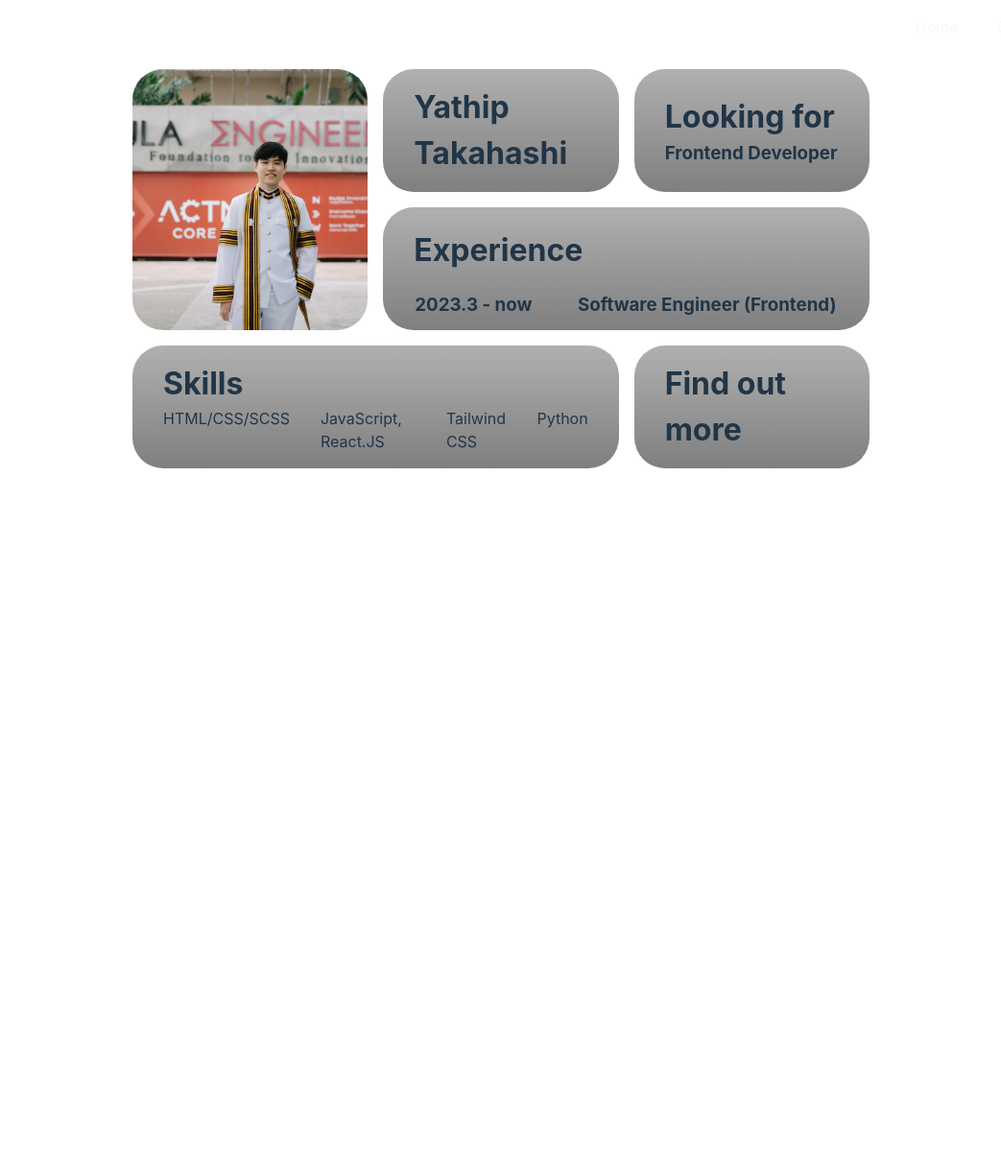
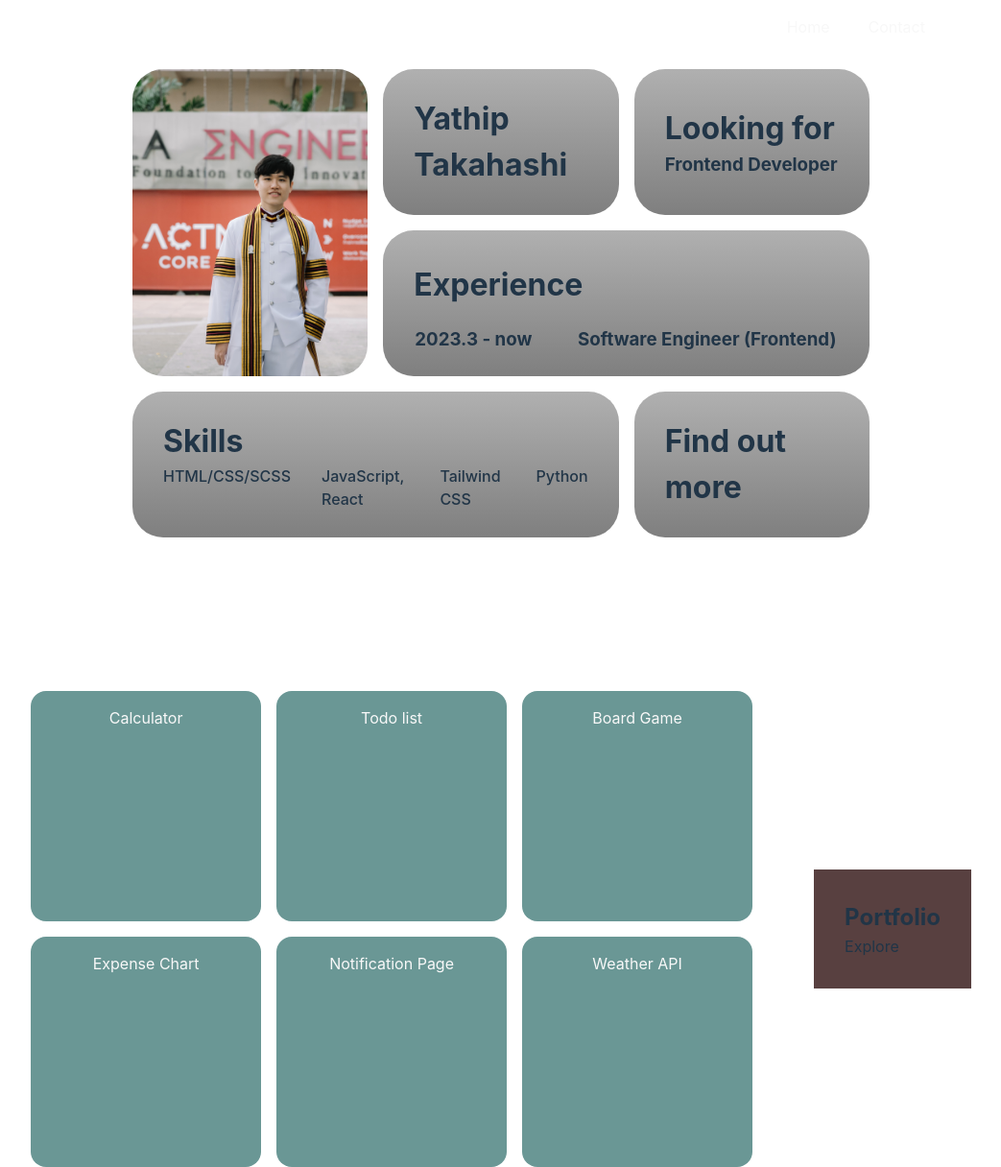
Before and after one commit to Ken-Takahashi-Q/portfolio-react, a React (Vite) app: page / in a window 1280 px wide. Shown: the whole page at 96% size, without its empty margins (118-1161 px from the left). Before the commit the page ends 800 px from the top, so only its background shows below. Built offline with nearby package versions, Linux system fonts and the light colour scheme.

Commit message:
Add gallery

```diff
--- a/src/Home.jsx
+++ b/src/Home.jsx
@@ -49,13 +49,15 @@ function Home() {
           {/* <h1>Profile pic</h1> */}
         </div>
         <div className="card-round card-2">
-          <h1>Yathip Takahashi</h1>
+          <h1 className="fullname">Yathip Takahashi</h1>
           <h1 className="nickname">KEN</h1>
         </div>
+
         <div className="card-round card-3">
           <h1>Looking for</h1>
           <h3>Frontend Developer</h3>
         </div>
+
         <div className="card-round card-4">
           <h1>Experience</h1>
           <div className="experience">
@@ -69,7 +71,7 @@ function Home() {
           <h1>Skills</h1>
           <ul>
             <li>HTML/CSS/SCSS</li>
-            <li>JavaScript, React.JS</li>
+            <li>JavaScript, React</li>
             <li>Tailwind CSS</li>
             <li>Python</li>
           </ul>
@@ -91,9 +93,15 @@ function Home() {
               <h3>LinkedIn</h3>
             </a>
             <a className="github" href="https://github.com/Ken-Takahashi-Q">
-            <img src="/images/logo-github.png"></img>
+              <img src="/images/logo-github.png"></img>
               <h3>Github</h3>
             </a>
+
+            <a className="resume" href="/resume.pdf">
+
+              <h3>Resume</h3>
+            </a>
+
           </div>
           <div className="find-out-more">
             <RightCircleOutlined rotate={270} style={{fontSize: "3em"}}
@@ -104,10 +112,11 @@ function Home() {
 
       </div>
 
+      <span className={`separator ${showContact ? "show" : ""}`}></span>
+
       <div className="gallery">
-        {/* <Gallery /> */}
-        {/* <Carousel autoplay> */}
-          {/* <a href="https://elegant-dragon-097141.netlify.app/12-calculator%20app/" target={'_blank'}>
+        <div className="gallery-container">
+          <a href="https://elegant-dragon-097141.netlify.app/12-calculator%20app/" target={'_blank'}>
             <div className='gallery card'>
               <div className="cardname">
                 <p>Calculator</p>
@@ -121,8 +130,46 @@ function Home() {
                 <p>Todo list</p>
               </div>
             </div>
-          </a> */}
-        {/* </Carousel> */}
+          </a>
+
+          <a href="https://mancala-boardgame.netlify.app/" target={'_blank'}>
+            <div className='gallery card'>
+              <div className="cardname">
+                <p>Board Game</p>
+              </div>
+            </div>
+          </a>
+
+          <a href="https://elegant-dragon-097141.netlify.app/09-expense%20chart/" target={'_blank'}>
+            <div className='gallery card'>
+              <div className="cardname">
+                <p>Expense Chart</p>
+              </div>
+            </div>
+          </a>
+
+          <a href="https://elegant-dragon-097141.netlify.app/07-notification%20page/" target={'_blank'}>
+            <div className='gallery card'>
+              <div className="cardname">
+                <p>Notification Page</p>
+              </div>
+            </div>
+          </a>
+
+          <a href="https://elegant-dragon-097141.netlify.app/14-weather%20api/" target={'_blank'}>
+            <div className='gallery card'>
+              <div className="cardname">
+                <p>Weather API</p>
+              </div>
+            </div>
+          </a>
+        </div>
+
+        <div className="gallery-text">
+          <h2>Portfolio</h2>
+          <p>Explore</p>
+        </div>
+
       </div>
 
     </div>
--- a/src/Home.scss
+++ b/src/Home.scss
@@ -18,6 +18,8 @@ a {
   flex-direction: column;
   justify-content: center;
   align-items: center;
+  width: 100%;
+  overflow-x: hidden;
 }
 
 .card-container {
@@ -47,19 +49,24 @@ a {
 
   .card-1 {
     grid-area: 1 / 1 / 3 / 2;
-    background-image: url("../public/images/profile.jpg");
+    background-image: url("/images/profile.jpg");
     background-repeat: none;
     background-position: center;
     background-size: cover;
   }
   .card-2 {
     grid-area: 1 / 2 / 2 / 3;
+    display: flex;
+    justify-content: center;
     position: relative;
 
+    .fullname {
+      position: absolute;
+    }
+
     .nickname {
-      position: absolute;
+      text-align: center;
       font-size: 5em;
-      opacity: 0;
     }
 
     &:hover {
@@ -138,6 +145,7 @@ a {
     ul  {
       display: flex;
       gap: 2em;
+      font-weight: 500;
       list-style: none;
     }
   }
@@ -202,7 +210,7 @@ a {
 
         &.linkedin {
           color: black;
-          background-color: rgb(210, 210, 210);
+          background-color: rgb(222, 222, 222);
 
           &:hover {
             background-color: rgb(235, 235, 235);
@@ -219,6 +227,19 @@ a {
 
           &:hover {
             background-color: rgb(81, 81, 81);
+            transition: all 0.3s ease;
+          }
+
+          &:not(:hover) {
+            transition: all 0.3s ease;
+          }
+        }
+
+        &.resume {
+          background-color: #ce5353;
+
+          &:hover {
+            background-color: rgb(160, 40, 40);
             transition: all 0.3s ease;
           }
 
@@ -250,6 +271,7 @@ a {
       opacity: 1;
       transition: all 0.7s ease;
     }
+
     &:target ~ .card-7 {
       transform: scale(1);
       opacity: 1;
@@ -271,17 +293,59 @@ a {
   }
 }
 
+.separator {
+  width: 70%;
+  height: 1em;
+  transition: all 0.75s ease;
+  // border-bottom: 2px solid rgb(77, 99, 86);
+  margin: 1em 0;
+  &.show {
+    height: 2em;
+    transition: all 0.75s ease;
+  }
+}
+
 .gallery {
   display: flex;
-  gap: 1em;
+  justify-content: space-between;
+  align-items: center;
+  position: relative;
+  width: 100%;
+  gap: 4em;
   overflow: hidden;
+
+  .gallery-container {
+    display: grid;
+    grid-template-rows: repeat(2, 1fr);
+    grid-template-columns: repeat(3, 1fr);
+    gap: 1em;
+
+    .card {
+      display: flex;
+      flex-direction: column;
+      position: relative;
+      width: 240px;
+      height: 240px;
+      padding: 1em;
+      background-color: rgb(106, 151, 149);
+      border-radius: 1em;
+    }
+  }
+
+  .gallery-text {
+    display: flex;
+    flex-direction: column;
+    height: 100%;
+    padding: 2em;
+    background-color: #584040;
+
+    &:hover {
+      background-color: #c65757;
+
+      .gallery-container {
+        transform: translateX(-10%);
+      }
+    }
+  }
+
 }
-.gallery .card {
-  display: flex;
-  flex-direction: column;
-  width: 300px;
-  height: 240px;
-  padding: 1em;
-  background-color: aquamarine;
-  border-radius: 1em;
-}
--- a/src/Pages/Components/navbar.css
+++ b/src/Pages/Components/navbar.css
@@ -5,11 +5,11 @@
 .navbar {
     display: flex;
     justify-content: flex-end;
-    width: 100vw;
+    width: 100%;
 }
 .navbar ul {
     display: flex;
-    padding: 0.5em 3em 0.5em 0.5em;
+    padding: 0.5em 2em 0.5em 0.5em;
     gap: 0.5em;
 }
 .navbar li {
```
Also changed, not shown: 1 other file (tests, documents, lock files or other folders).
